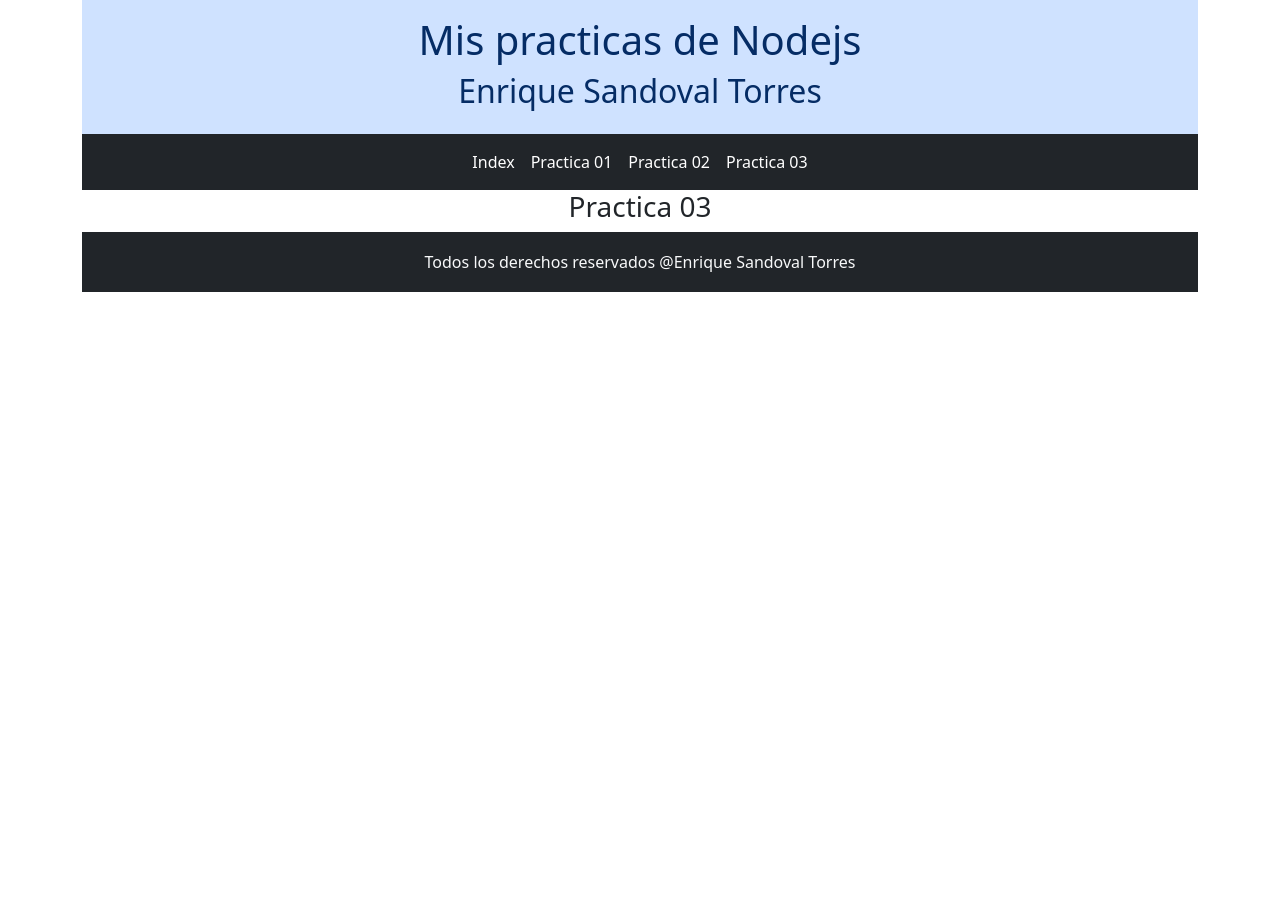
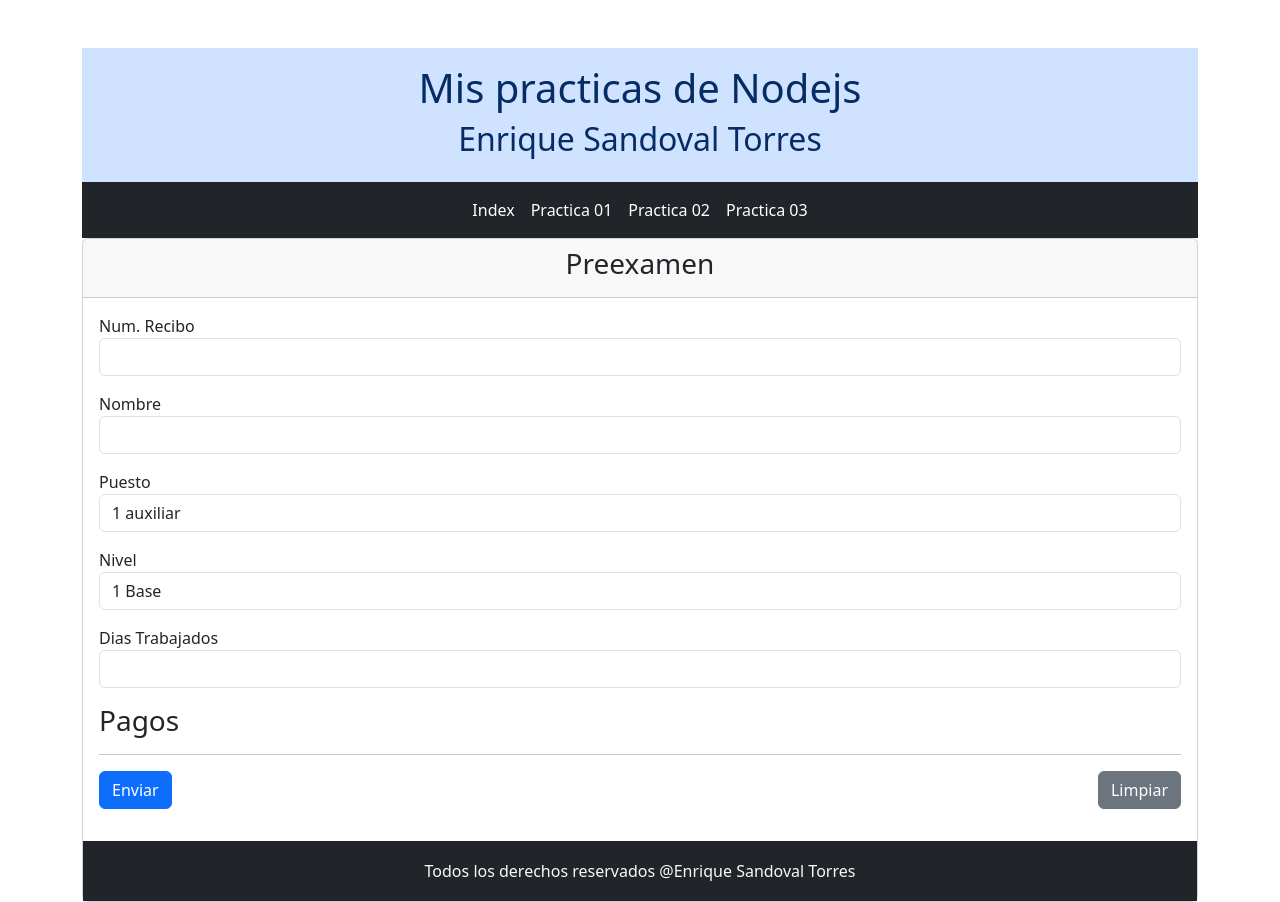
Before and after one commit to Kikin1-1/ejs, a Node server app: template views/practica03.ejs in a window 1280 px wide. Before the commit the page ends 292 px from the top, so only its background shows below. Run offline with Node 20, Linux system fonts and the light colour scheme; the template is opened without the code that fills it, so the values that code supplies are empty; some libraries are stand-ins or nearby versions.

Commit message:
Se realizo la Practica 03

```diff
--- a/app.js
+++ b/app.js
@@ -43,9 +43,25 @@ app.post("/cotizacion",(req,res)=>{
     res.render("practica02",params);
 })
 
-app.get("/practica3",(req,res)=>{
-    res.render("practica03");
+app.get("/pago",(req,res)=>{
+    const params = {
+        puesto: req.query.puesto,
+        nivel: req.query.nivel,
+        diasTrabajados: req.query.diasTrabajados,
+    }
+
+
+    res.render("practica03",params);
 })
+app.post("/pago",(req,res)=>{
+    const params = {
+        puesto: parseFloat(req.body.puesto),
+        nivel: parseFloat(req.body.nivel),
+        diasTrabajados: req.body.diasTrabajados,
+    }
+    res.render("practica03",params);
+})
+
 
 app.post("/p01",(req,res)=>{
     // parametros a recibir los datos
--- a/views/partials/nav.ejs
+++ b/views/partials/nav.ejs
@@ -4,7 +4,7 @@
             <a href="/" class="nav-link text-white">Index</a>
             <a href="/practica1" class="nav-link text-white">Practica 01</a>
             <a href="/cotizacion" class="nav-link text-white">Practica 02</a>
-            <a href="/practica3" class="nav-link text-white">Practica 03</a>
+            <a href="/pago" class="nav-link text-white">Practica 03</a>
         </div>
     </div>
 </nav>
--- a/views/practica03.ejs
+++ b/views/practica03.ejs
@@ -1,4 +1,3 @@
-
 <!DOCTYPE html>
 <html lang="en">
 <head>
@@ -11,12 +10,71 @@
 
 <%- include('partials/nav.ejs') %>
 
-<body class="container">
-    <center>
-        <h3>Practica 03</h3>
-    </center>
-</div>
+<body class="container mt-5">
+    <div class="card">
+        <div class="card-header">
+            <h3 class="text-center">Preexamen</h3>
+        </div>
+        <div class="card-body">
+            <form action="/pago" method="post">
+                <div class="form-group mb-3">
+                    <label for="numRecibo">Num. Recibo</label>
+                    <input type="number" name="numRecibo" class="form-control" required>
+                </div>
+                <div class="form-group mb-3">
+                    <label for="nombre">Nombre</label>
+                    <input type="text" name="nombre" class="form-control" required>
+                </div>
+                <div class="form-group mb-3">
+                    <label for="puesto">Puesto</label>
+                    <select name="puesto" id="puesto" class="form-control">
+                        <option value="100" <%= puesto === 100 ? 'selected' : '' %>>1 auxiliar</option>
+                        <option value="200" <%= puesto === 200 ? 'selected' : '' %>>2 Albañil</option>
+                        <option value="300" <%= puesto === 300 ? 'selected' : '' %>>3 Ing. de Obra</option>
+                    </select>
+                </div>
+                <div class="form-group mb-3">
+                    <label for="nivel">Nivel</label>
+                    <select name="nivel" id="nivel" class="form-control">
+                        <option value="0.05" <%= nivel === 0.05 ? 'selected' : '' %>>1 Base</option>
+                        <option value="0.03" <%= nivel === 0.03 ? 'selected' : '' %>>2 Eventual</option>
+                    </select>
+                </div>
+                <div class="form-group mb-3">
+                    <label for="diasTrabajados">Dias Trabajados</label>
+                    <input type="text" name="diasTrabajados" id="diasTrabajados" class="form-control" value="<%= diasTrabajados %>" required>
+                </div>
+                <div class="form-group mb-3">
+                    <h3>Pagos</h3>
+                    <hr>
+                    <%
+                    if (diasTrabajados){
+                    let calculoPago = diasTrabajados * puesto;
+                    let impuesto = calculoPago * nivel;
+                    let pagoTotal = calculoPago - impuesto;
+                    %>
+                    <div class="form-group mb-3">
+                        <label for="calculoPago">Calculo Pago</label>
+                        <input type="text" id="calculoPago" class="form-control" value="<%= calculoPago %>" readonly>
+                    </div>
+                    <div class="form-group mb-3">
+                        <label for="impuesto">Impuestos</label>
+                        <input type="text" id="impuesto" class="form-control" value="<%= impuesto %>" readonly>
+                    </div>
+                    <div class="form-group mb-3">
+                        <label for="pagoTotal">Pago Total</label>
+                        <input type="text" id="pagoTotal" class="form-control" value="<%= pagoTotal %>" readonly>
+                    </div>
+                </div>
+                <% } %>
+                <div class="d-flex justify-content-between">
+                    <button type="submit" class="btn btn-primary">Enviar</button>
+                    <a href="/pago" class="btn btn-secondary">Limpiar</a>
+                </div>
+            </form>
+        </div>
+    </div>
 
 <%- include('partials/footer.ejs') %>
-
 </body>
+</html>
```
